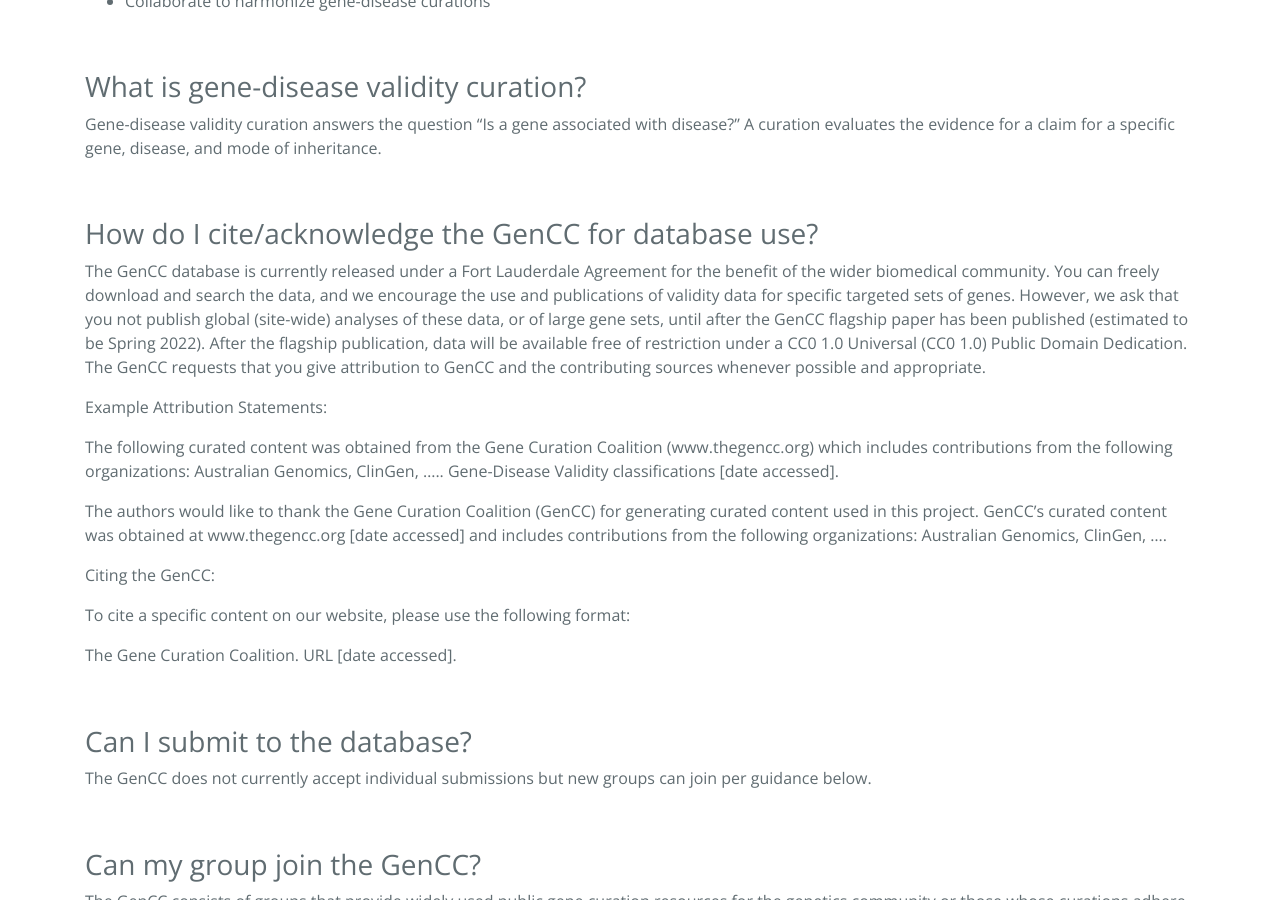
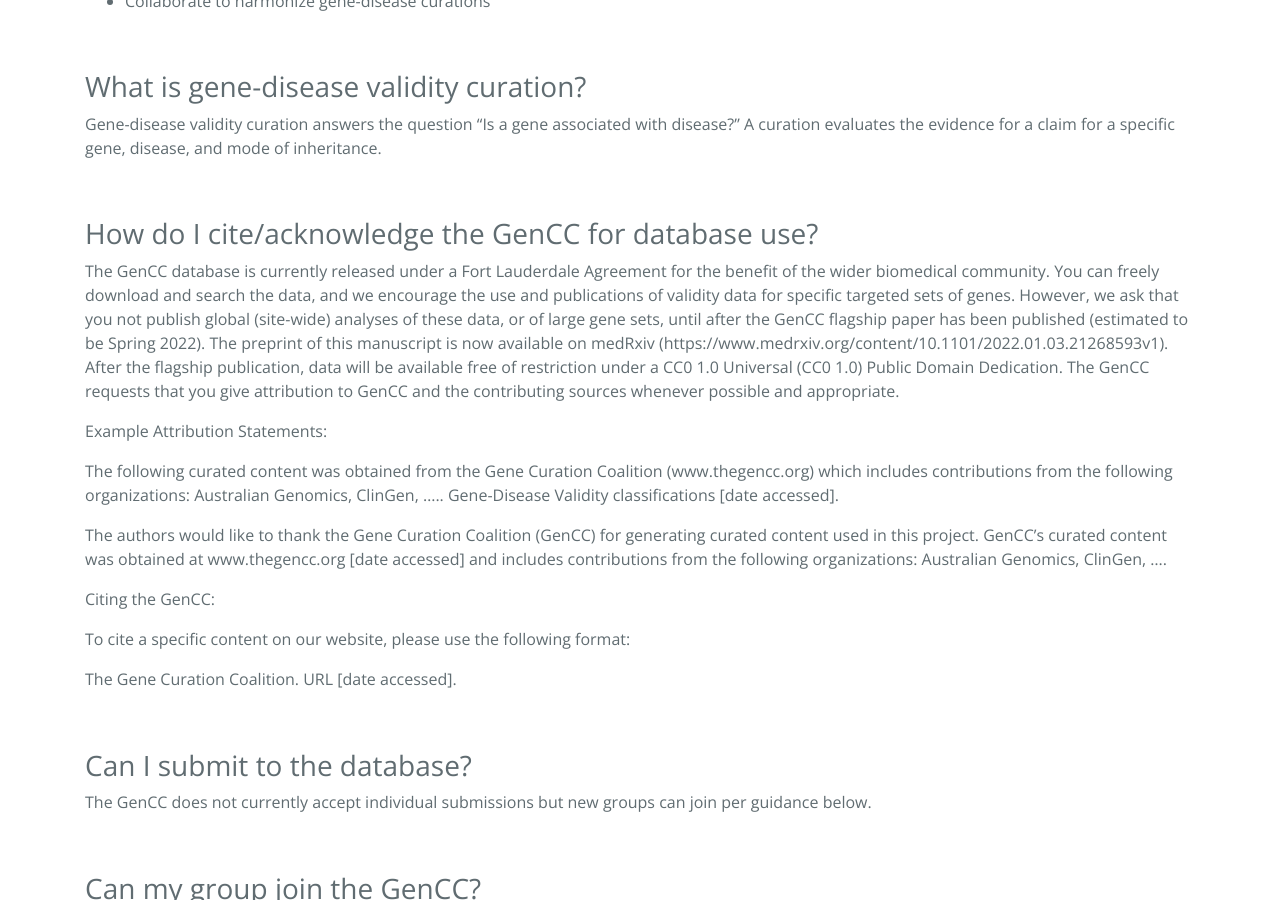
Before and after one commit to GeneCurationCoalition/gencc-website, a Jekyll site: the page built from docs/faq.md, in a window 1280 px wide and 900 px high, scrolled down 908 px. Built offline with Jekyll 4.4.1, drawn with Linux system fonts in a browser that asks for light colours.

Commit message:
Update faq.md
Added preprint

```diff
--- a/docs/faq.md
+++ b/docs/faq.md
@@ -35,7 +35,7 @@
 
 ## &nbsp;
 ## How do I cite/acknowledge the GenCC for database use?
-The GenCC database is currently released under a Fort Lauderdale Agreement for the benefit of the wider biomedical community. You can freely download and search the data, and we encourage the use and publications of validity data for specific targeted sets of genes. However, we ask that you not publish global (site-wide) analyses of these data, or of large gene sets, until after the GenCC flagship paper has been published (estimated to be Spring 2022). After the flagship publication, data will be available free of restriction under a CC0 1.0 Universal (CC0 1.0) Public Domain Dedication. The GenCC requests that you give attribution to GenCC and the contributing sources whenever possible and appropriate.
+The GenCC database is currently released under a Fort Lauderdale Agreement for the benefit of the wider biomedical community. You can freely download and search the data, and we encourage the use and publications of validity data for specific targeted sets of genes. However, we ask that you not publish global (site-wide) analyses of these data, or of large gene sets, until after the GenCC flagship paper has been published (estimated to be Spring 2022). The preprint of this manuscript is now available on medRxiv (https://www.medrxiv.org/content/10.1101/2022.01.03.21268593v1). After the flagship publication, data will be available free of restriction under a CC0 1.0 Universal (CC0 1.0) Public Domain Dedication. The GenCC requests that you give attribution to GenCC and the contributing sources whenever possible and appropriate.
 
 Example Attribution Statements:
 
```
